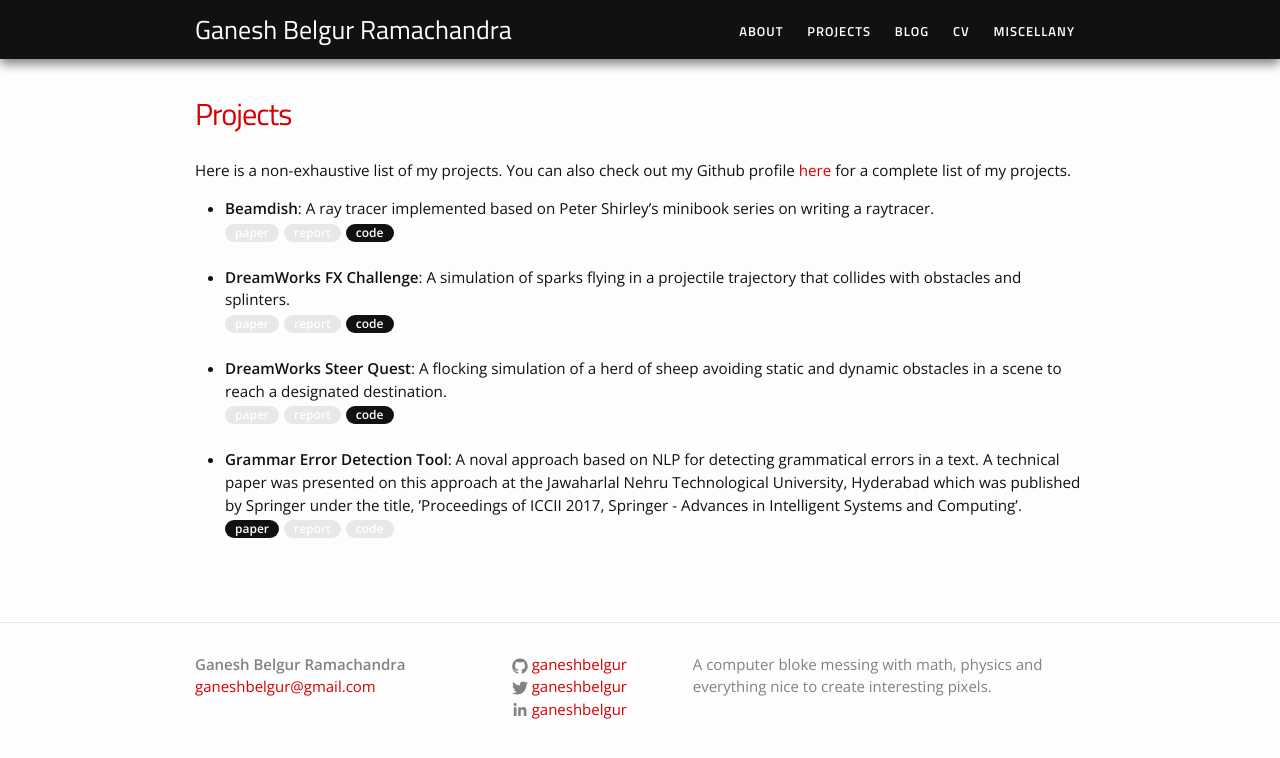
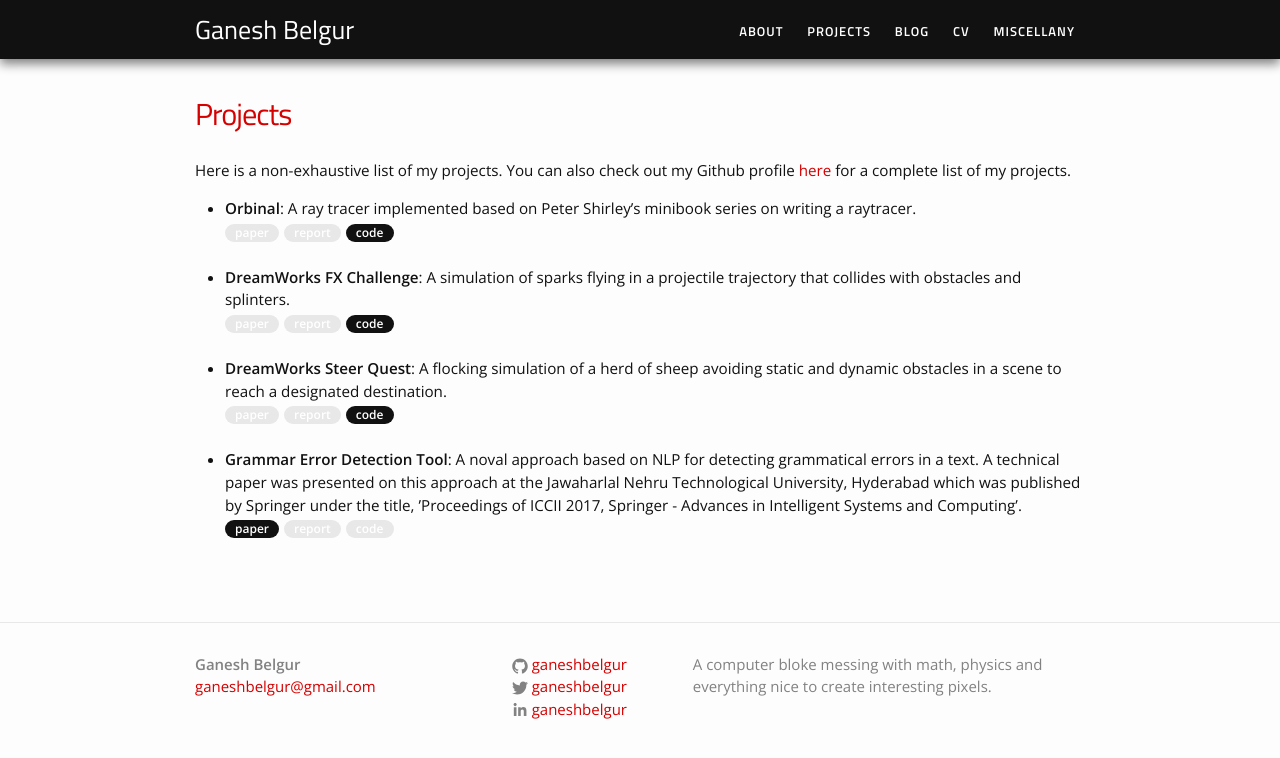
Before and after one commit to paribeshregmi/paribeshregmi.github.io, a Jekyll site: the page built from assets/pages/projects.markdown, in a window 1280 px wide. Shown: the top 758 px of the page. Built offline with Jekyll 4.4.1, drawn with Linux system fonts in a browser that asks for light colours.

Commit message:
Shortened title name, fixed broken Github links, updated curriculum vitae

```diff
--- a/_config.yml
+++ b/_config.yml
@@ -18,7 +18,7 @@
 # You can create any custom variable you would like, and they will be accessible
 # in the templates via {{ site.myvariable }}.
 
-title: Ganesh Belgur Ramachandra
+title: Ganesh Belgur
 general_email: ganeshbelgur@gmail.com
 description: >- # this means to ignore newlines until "baseurl:"
   A computer bloke messing with math, physics and everything nice to create interesting pixels.
--- a/assets/pages/projects.markdown
+++ b/assets/pages/projects.markdown
@@ -4,17 +4,17 @@ title: Projects
 permalink: /projects/
 ---
 
-Here is a non-exhaustive list of my projects. You can also check out my Github profile <a href="https://github.com/mrcivvy">here</a> for a complete list of my projects.
+Here is a non-exhaustive list of my projects. You can also check out my Github profile <a href="https://github.com/ganeshbelgur">here</a> for a complete list of my projects.
 
 <ul>
 	<li>
-		<b>Beamdish</b>: A ray tracer implemented based on Peter Shirley’s minibook series on writing a raytracer.<br><div class="dead-button">paper</div><div class="dead-button">report</div><a href="https://github.com/mrcivvy/beamdish"><div class="color-button">code</div></a>
+		<b>Orbinal</b>: A ray tracer implemented based on Peter Shirley’s minibook series on writing a raytracer.<br><div class="dead-button">paper</div><div class="dead-button">report</div><a href="https://github.com/ganeshbelgur/orbinal"><div class="color-button">code</div></a>
 	</li><br>
 	<li>
-		<b>DreamWorks FX Challenge</b>: A simulation of sparks flying in a projectile trajectory that collides with obstacles and splinters.<br><div class="dead-button">paper</div><div class="dead-button">report</div><a href="https://github.com/mrcivvy/dreamworks-sparks"><div class="color-button">code</div></a>
+		<b>DreamWorks FX Challenge</b>: A simulation of sparks flying in a projectile trajectory that collides with obstacles and splinters.<br><div class="dead-button">paper</div><div class="dead-button">report</div><a href="https://github.com/ganeshbelgur/dreamworks-sparks"><div class="color-button">code</div></a>
 	</li><br>
 	<li>
-		<b>DreamWorks Steer Quest</b>:  A flocking simulation of a herd of sheep avoiding static and dynamic obstacles in a scene to reach a designated destination.<br><div class="dead-button">paper</div><div class="dead-button">report</div><a href="https://github.com/mrcivvy/dreamworks-flocking"><div class="color-button">code</div></a>
+		<b>DreamWorks Steer Quest</b>:  A flocking simulation of a herd of sheep avoiding static and dynamic obstacles in a scene to reach a designated destination.<br><div class="dead-button">paper</div><div class="dead-button">report</div><a href="https://github.com/ganeshbelgur/dreamworks-flocking"><div class="color-button">code</div></a>
 	</li><br>
 	<li>
 		<b>Grammar Error Detection Tool</b>:  A noval approach based on NLP for detecting grammatical errors in a text. A technical paper was presented on this approach at the Jawaharlal Nehru Technological University, Hyderabad which was published by Springer under the title, ’Proceedings of ICCII 2017, Springer - Advances in Intelligent Systems and Computing’.<br><a href="https://link.springer.com/chapter/10.1007/978-981-10-8228-3_5"><div class="color-button">paper</div></a><div class="dead-button">report</div><div class="dead-button">code</div>
--- a/index.markdown
+++ b/index.markdown
@@ -11,7 +11,7 @@ layout: default
         Welcome
     </h2>
     <p>
-        <strong>Hi, I'm Ganesh</strong>. I am a software developer at MPC Film. My areas of interest are game engines, rendering, shader writing, simulation and learning algorithms. Take a look at the list of my projects under the <a href="/projects/">Projects</a> tab. You may also want to check out my <a href="https://github.com/mrcivvy">Github profile.</a><br><br>
+        <strong>Hi, I'm Ganesh</strong>. I am a software developer at MPC Film. My areas of interest are game engines, rendering, shader writing, simulation and learning algorithms. Take a look at the list of my projects under the <a href="/projects/">Projects</a> tab. You may also want to check out my <a href="https://github.com/ganeshbelgur">Github profile.</a><br><br>
 
         To get a better insight on my life so far, you can have a look at my <a href="/curriculum-vitae">curriculum vitae</a>. I blog (although sporadically) and pin them down <a href="/blog">here</a>. Feel free to read a bit more <a href="/about">about me</a>.
     </p>
```
Also changed, not shown: 3 other files.
